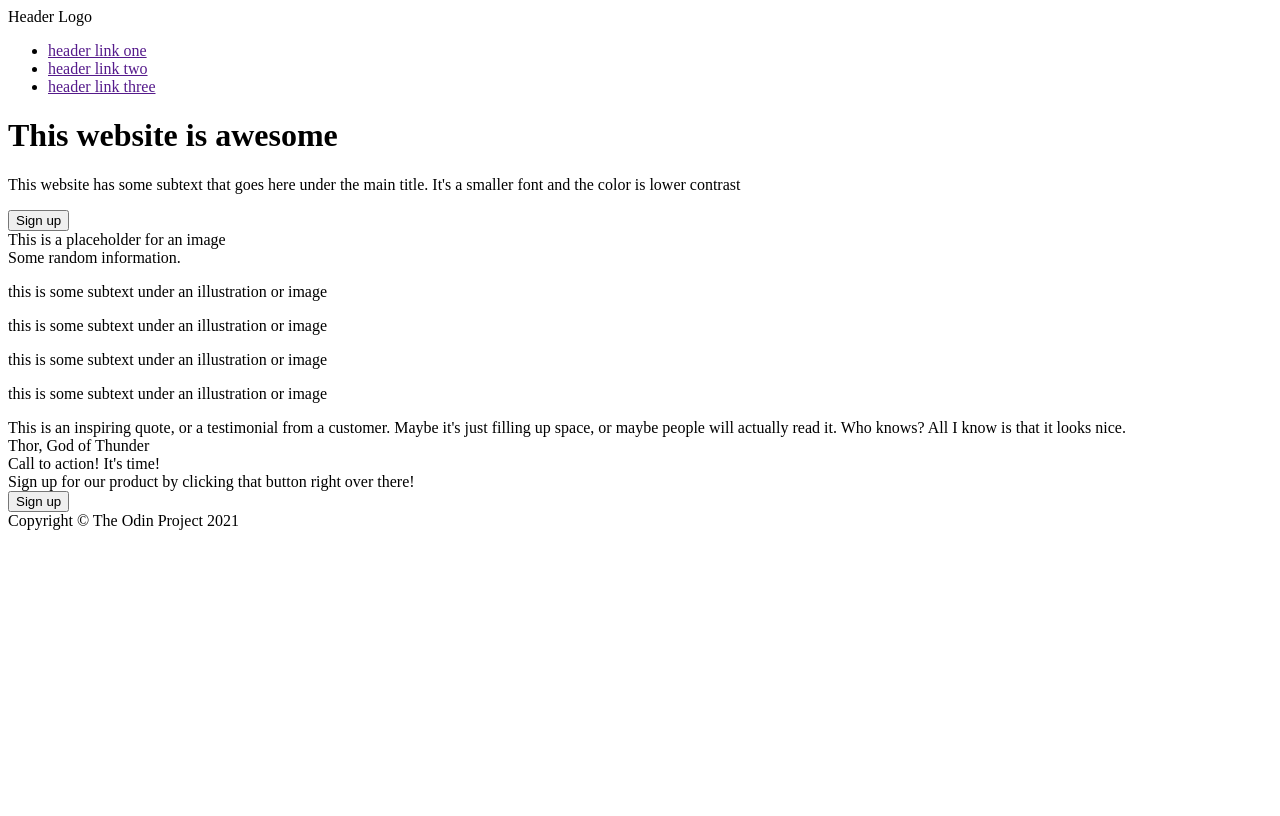
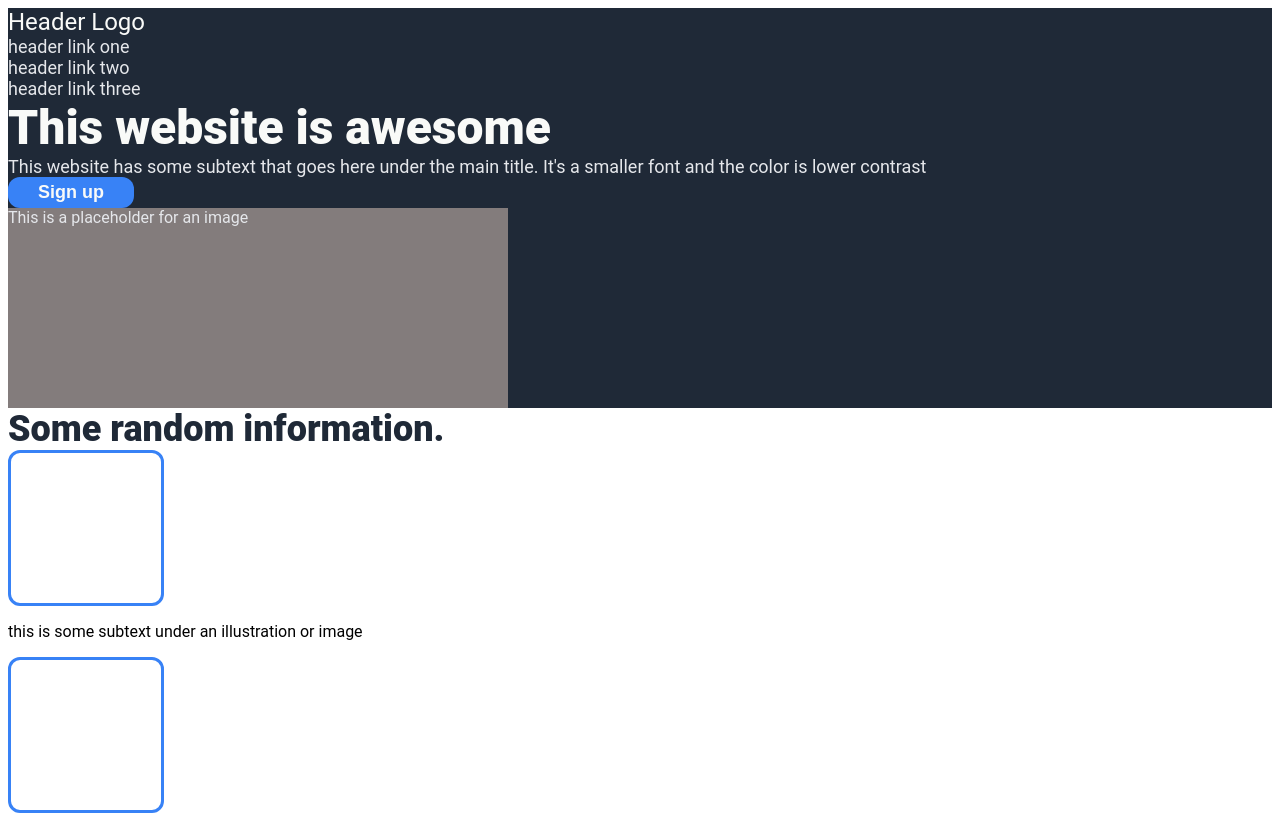
Before and after one commit to andrewevren/landingpage, a plain HTML site: page index.html in a window 1280 px wide. Shown: the top 816 px of the page. Drawn offline with Linux system fonts and the light colour scheme.

Commit message:
Add non-spatial styling and rename a few classes

```diff
--- a/index.html
+++ b/index.html
@@ -17,13 +17,13 @@
                 <li><a href>header link three</a></li>
             </ul>
         </div>
-        <div class="header-content">
-            <div>
-                <h1>This website is awesome</h1>
-                <p>This website has some subtext that goes here under the main title. It's a smaller font and the color is lower contrast</p>
+        <div>
+            <div class="hero">
+                <div class="hero-primary">This website is awesome</div>
+                <div class="hero-secondary">This website has some subtext that goes here under the main title. It's a smaller font and the color is lower contrast</div>
                 <button>Sign up</button>
             </div>
-            <div>This is a placeholder for an image</div>
+            <div class="hero-image">This is a placeholder for an image</div>
         </div>
     </div>
     <div class="body-info">
@@ -54,7 +54,7 @@
             This is an inspiring quote, or a testimonial from a customer. Maybe it's just filling up space, or maybe people will actually read it. Who knows? All I know is that it looks nice.
         </div>
         <div class="quote-attr">
-            Thor, God of Thunder
+            -Thor, God of Thunder
         </div>
     <div class="call-to-action">
         <div class="action-box">
--- a/styles.css
+++ b/styles.css
@@ -0,0 +1,92 @@
+body {
+    font-family: 'roboto', sans-serif;
+}
+
+.header,
+.footer {
+    background-color: #1f2937;
+}
+
+.logo {
+    font-size: 24px;
+    color: #f9faf8;
+}
+
+.hero-primary {
+    font-size: 48px;
+    font-weight: 900;
+    color: #f9faf8;
+}
+
+.hero-secondary,
+.footer,
+.action-body,
+a {
+    font-size: 18px;
+    color: #e5e7eb;
+}
+
+.hero-image {
+    width: 500px;
+    height: 200px;
+    background-color: rgb(131, 124, 124);
+    color: #e5e7eb;
+}
+
+.info-image {
+    width: 150px;
+    height: 150px;
+    border: 3px solid #3882f6;
+    border-radius: 12px;
+}
+
+.testimonial {
+    background-color: #e5e7eb;
+}
+
+.quote {
+    font-size: 36px;
+    font-style: italic;
+    font-weight: lighter;
+    color: #1f2937;
+}
+
+.body-head,
+.quote-attr {
+    font-size: 36px;
+    font-weight: 900;
+    color: #1f2937;
+}
+
+button {
+    background-color: #3882f6;
+    padding: 5px 30px;
+    border: none;
+    border-radius: 12px;
+    color: #f9faf8;
+    font-weight: 900;
+    font-size: 18px;
+}
+
+.action-box button {
+    border: 2px solid white;
+}
+
+.action-box {
+    background-color: #3882f6;
+}
+
+.action-header {
+    color: #f9faf8;
+    font-weight: 900;
+}
+
+ul {
+    list-style: none;
+    padding: 0;
+    margin: 0;
+}
+
+a {
+    text-decoration: none;
+}
```
